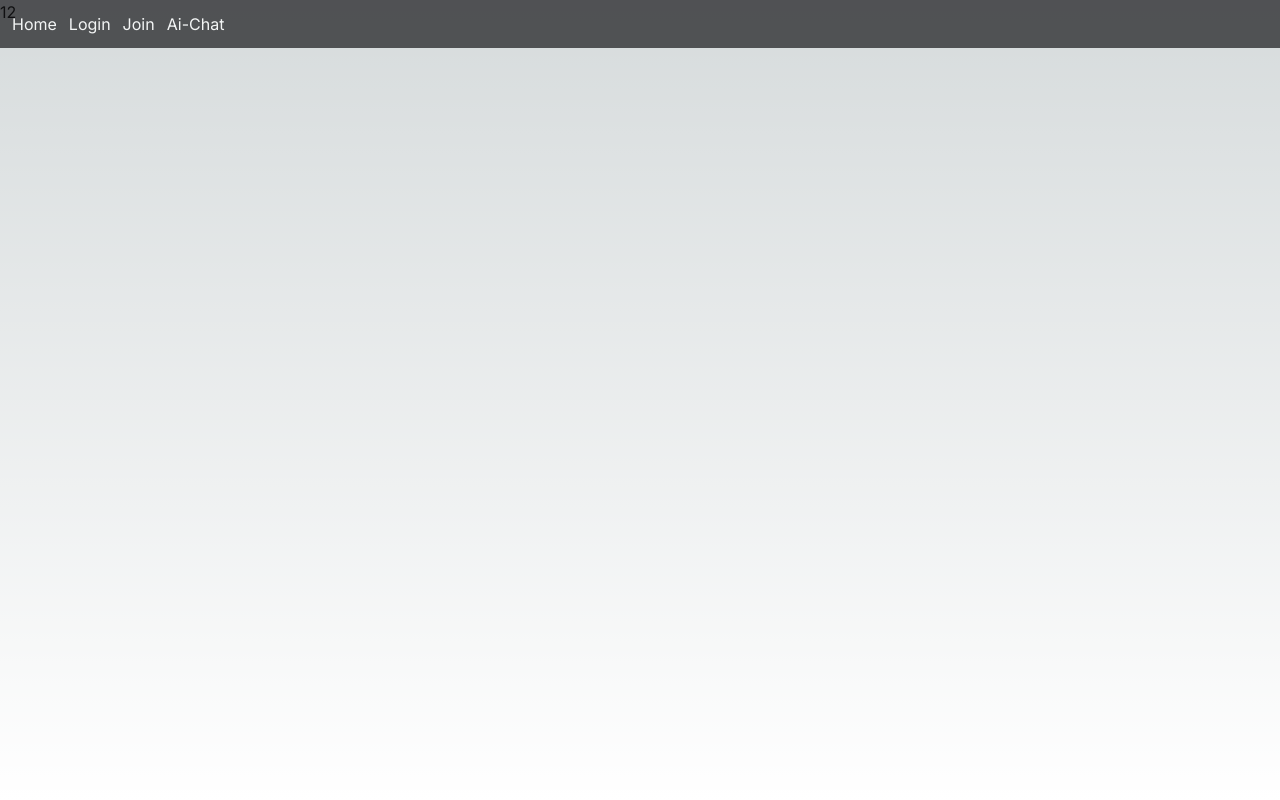
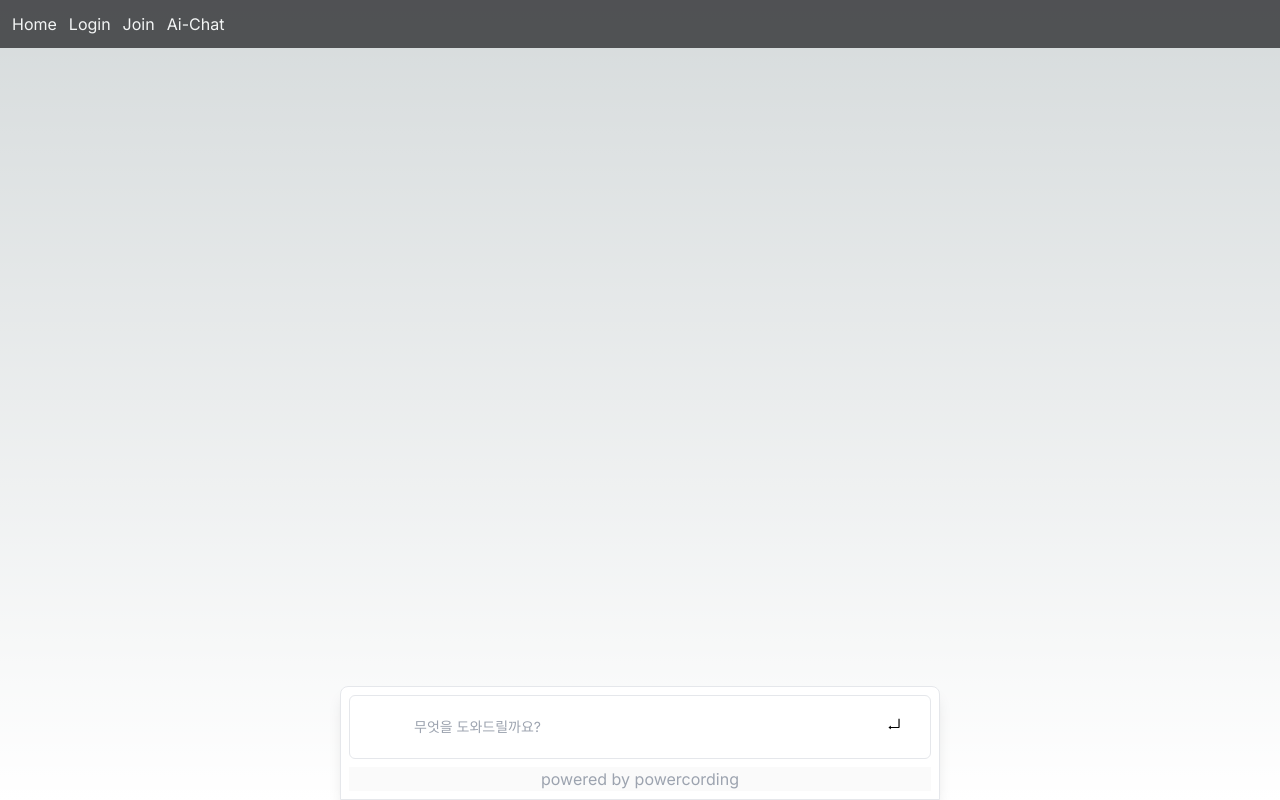
Before and after one commit to powercording/newblog, a Next.js app: page /ai in a window 1280 px wide. Built offline with nearby package versions, Linux system fonts and the light colour scheme; no server answers.

Commit message:
Feat: ai 챗 스트리밍 푸시 구현

```diff
--- a/package.json
+++ b/package.json
@@ -18,6 +18,7 @@
     "@types/node": "20.2.5",
     "@types/react": "18.2.8",
     "@types/react-dom": "18.2.4",
+    "ai": "^2.1.8",
     "autoprefixer": "10.4.14",
     "drizzle-orm": "^0.26.5",
     "eslint": "8.42.0",
@@ -25,9 +26,11 @@
     "next": "13.4.4",
     "next-auth": "^4.22.1",
     "nodemailer": "^6.9.3",
+    "openai-edge": "^1.1.0",
     "postcss": "8.4.24",
     "react": "18.2.0",
     "react-dom": "18.2.0",
+    "react-icons": "^4.10.1",
     "tailwindcss": "3.3.2",
     "typescript": "5.1.3"
   },
--- a/src/app/ai/page.tsx
+++ b/src/app/ai/page.tsx
@@ -1,3 +1,9 @@
+import AiChatForm from "@/components/aiChat/aiChatForm";
+
 export default function Ai() {
-  return <main className="flex min-h-screen">12</main>;
+  return (
+    <main className="flex flex-col min-h-screen">
+      <AiChatForm />
+    </main>
+  );
 }
--- /dev/null
+++ b/src/app/api/completion/route.ts
@@ -0,0 +1,25 @@
+import { Configuration, OpenAIApi } from "openai-edge";
+import { OpenAIStream, StreamingTextResponse } from "ai";
+
+const config = new Configuration({
+  apiKey: process.env.OPENAI_API_KEY,
+});
+const openai = new OpenAIApi(config);
+
+export const runtime = "edge";
+
+export async function POST(req: Request) {
+  const { prompt } = await req.json();
+
+  const response = await openai.createCompletion({
+    model: "text-davinci-003",
+    stream: true,
+    temperature: 0.5,
+    max_tokens: 4000,
+    prompt: `[content:${prompt}] and your answer is :`,
+  });
+
+  const stream = OpenAIStream(response);
+
+  return new StreamingTextResponse(stream);
+}
--- /dev/null
+++ b/src/components/aiChat/aiChatForm.tsx
@@ -0,0 +1,56 @@
+"use client";
+
+import { useCompletion } from "ai/react";
+import { ChangeEvent } from "react";
+import { AiOutlineEnter } from "react-icons/ai";
+
+export default function AiChatForm() {
+  const { completion, input, handleInputChange, handleSubmit } =
+    useCompletion();
+
+  console.log();
+  const handleChange = (e: ChangeEvent<HTMLTextAreaElement>) => {
+    handleInputChange(e);
+
+    const target = e.target as HTMLTextAreaElement;
+    target.style.height = "auto";
+    target.style.height = `${target.scrollHeight}px`;
+  };
+
+  const handleEnter = (e: React.KeyboardEvent<HTMLTextAreaElement>) => {
+    if (e.key === "Enter" && !e.shiftKey) {
+      e.preventDefault();
+      e.currentTarget.form?.requestSubmit();
+    }
+  };
+
+  return (
+    <>
+      <div className="self-center w-full lg:w-[600px]">{completion}</div>
+      <form
+        className="w-full lg:w-[600px] shadow-lg fixed bottom-0 bg-white border rounded-tr-lg rounded-tl-lg self-center text-center p-2 space-y-2 h-auto"
+        onSubmit={handleSubmit}
+      >
+        <div className="relative flex flex-col w-full px-8 overflow-hidden max-h-60 grow bg-background rounded-md border sm:px-12">
+          <textarea
+            rows={1}
+            style={{ height: "62px !important;" }}
+            className="w-full resize-none bg-transparent px-4 py-[1.3rem] focus-within:outline-none sm:text-sm h-auto"
+            value={input}
+            onChange={handleChange}
+            onKeyDown={handleEnter}
+            placeholder="무엇을 도와드릴까요?"
+          />
+          <button type="submit" className="absolute p-5 right-2">
+            <AiOutlineEnter />
+          </button>
+        </div>
+        <input
+          disabled
+          placeholder="powered by powercording"
+          className="w-full text-center"
+        />
+      </form>
+    </>
+  );
+}
```
Also changed, not shown: 1 other file (tests, documents, lock files or other folders).
